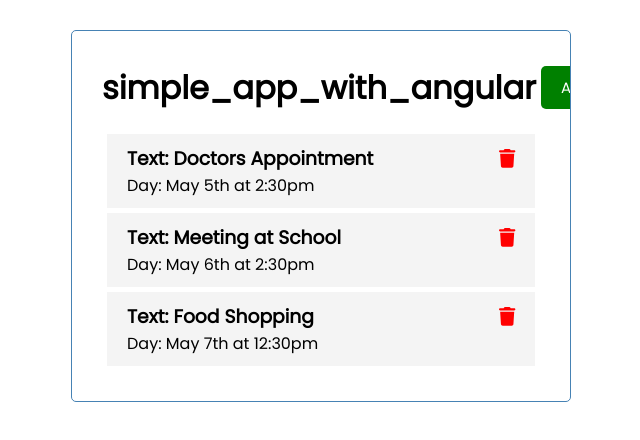
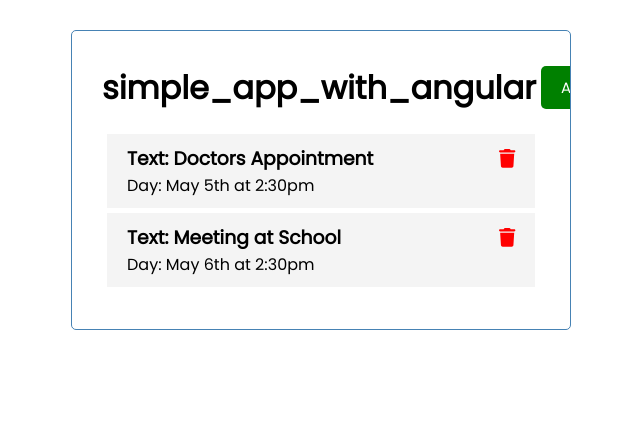
Before and after one commit to marouaneXan/task_tracker_with_angular, an Angular app: page / in a window 1280 px wide. Shown: the top 440 px of the page, without its empty margins (319-959 px from the left). Built offline with nearby package versions, Linux system fonts and the light colour scheme; data requests are answered from the project's data file.

Commit message:
delete task successfully

```diff
--- a/db.json
+++ b/db.json
@@ -11,12 +11,6 @@
       "text": "Meeting at School",
       "day": "May 6th at 2:30pm",
       "reminder": true
-      },
-      {
-        "id": 3,
-        "text": "Food Shopping",
-        "day": "May 7th at 12:30pm",
-        "reminder": false
     }
   ]
 }
--- a/src/app/components/task-item/task-item.component.html
+++ b/src/app/components/task-item/task-item.component.html
@@ -1,6 +1,6 @@
 <div class="task">
     <h3>Text: {{task.text}}
-        <fa-icon style="color: red;" [icon]="faTrash"></fa-icon>
+        <fa-icon (click)="removeTask(task)" style="color: red;" [icon]="faTrash"></fa-icon>
     </h3>
     <p>Day: {{task.day}}</p>
 </div>
--- a/src/app/components/task-item/task-item.component.ts
+++ b/src/app/components/task-item/task-item.component.ts
@@ -1,4 +1,4 @@
-import { Component,Input } from '@angular/core';
+import { Component,EventEmitter,Input, Output } from '@angular/core';
 import { Task } from 'src/app/Task';
 import { faTrash } from '@fortawesome/free-solid-svg-icons';
 @Component({
@@ -12,6 +12,10 @@ export class TaskItemComponent {
     day: '',
     reminder: true
   };
+  @Output() onDeleteTask:EventEmitter<Task>=new EventEmitter()
   faTrash = faTrash;
+  removeTask(task:Task){
+    this.onDeleteTask.emit(task)
+  }
 
 }
--- a/src/app/components/tasks/tasks.component.html
+++ b/src/app/components/tasks/tasks.component.html
@@ -1,3 +1,3 @@
 <div *ngFor="let task of tasks">
-    <app-task-item [task]="task"></app-task-item>
+    <app-task-item (onDeleteTask)="deleteTask(task)" [task]="task"></app-task-item>
   </div>
--- a/src/app/components/tasks/tasks.component.ts
+++ b/src/app/components/tasks/tasks.component.ts
@@ -15,4 +15,7 @@ export class TasksComponent implements OnInit {
       this.tasks=tasks
     })
   }
+  deleteTask(task:Task){
+    this.taskService.deleteTask(task).subscribe(()=>(this.tasks=this.tasks.filter(t=>t.id !== task.id)))
+  }
 }
--- a/src/app/services/task.service.ts
+++ b/src/app/services/task.service.ts
@@ -14,4 +14,8 @@ export class TaskService {
 getTasks():Observable<Task[]>{
     return this.http.get<Task[]>(this.apiUrl)
   }
+  deleteTask(task:Task):Observable<Task>{
+    const url=this.apiUrl+"/"+task.id
+    return this.http.delete<Task>(url)
+  }
 }
```
Lines whose indentation alone changed are shown as unchanged.
